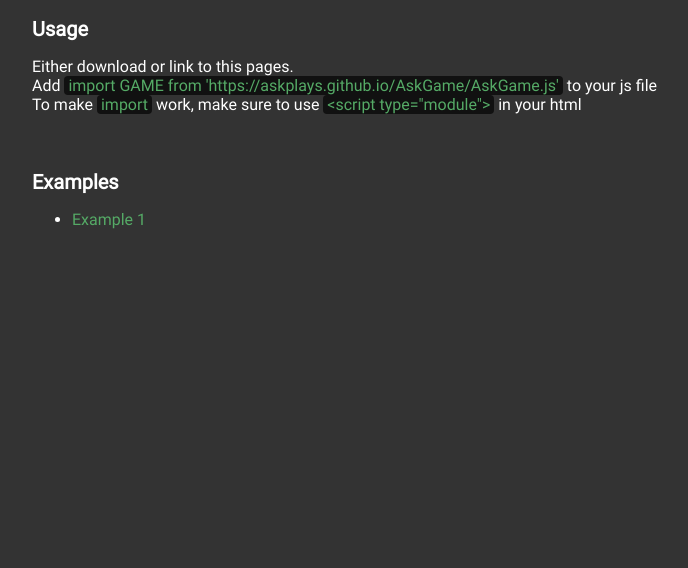
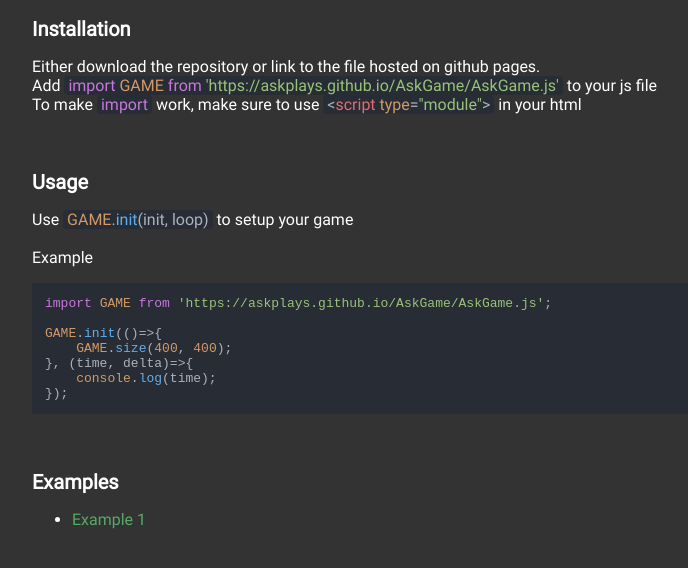
Before and after one commit to AskPlays/AskGame, a plain HTML site: page index.html in a window 1280 px wide. Shown: the part 90-658 px from the top of the page, without its empty margins (88-776 px from the left). Drawn offline with nearby package versions, Linux system fonts and the light colour scheme.

Commit message:
page with syntax highlighting

```diff
--- a/index.html
+++ b/index.html
@@ -3,17 +3,43 @@
 <head>
     <title>AskGame</title>
     <link href="./public/style.css" rel="stylesheet">
+    <link rel="stylesheet"
+      href="//cdnjs.cloudflare.com/ajax/libs/highlight.js/11.0.1/styles/atom-one-dark.min.css">
+    <script src="//cdnjs.cloudflare.com/ajax/libs/highlight.js/11.0.1/highlight.min.js"></script>
+    <script src="https://code.jquery.com/jquery-3.6.0.min.js" integrity="sha256-/xUj+3OJU5yExlq6GSYGSHk7tPXikynS7ogEvDej/m4=" crossorigin="anonymous"></script>
+    <script>
+      $(document).ready(function() {
+        $('span.code, pre code').each(function(i, block) {
+          hljs.highlightElement(block);
+        });
+      });
+    </script>
 </head>
 <body>
     <div class="content">
         <div class="title">AskGame</div>
         <div class="group">
+            <span class="group-header">Installation</span>
+            <p>
+                Either download the repository or link to the file hosted on github pages.<br>
+                Add <span class="code language-js">import GAME from 'https://askplays.github.io/AskGame/AskGame.js'</span> to your js file<br/>
+                To make <span class="code language-js">import</span> work, make sure to use
+                <span class="code language-html">&lt;script type="module"&gt;</span> in your html
+            </p>
+        </div>
+        <div class="group">
             <span class="group-header">Usage</span>
             <p>
-                Either download or link to this pages.<br>
-                Add <span class="code">import GAME from 'https://askplays.github.io/AskGame/AskGame.js'</span> to your js file<br/>
-                To make <span class="code">import</span> work, make sure to use
-                <span class="code">&lt;script type="module"&gt;</span> in your html
+                Use <span class="code language-js">GAME.init(init, loop)</span> to setup your game<br/><br/>
+                Example <br>
+                <pre class="language-js"><code>import GAME from 'https://askplays.github.io/AskGame/AskGame.js';
+
+GAME.init(()=>{
+    GAME.size(400, 400);
+}, (time, delta)=>{
+    console.log(time);
+});
+</code></pre>
             </p>
         </div>
         <div class="group">
--- a/public/style.css
+++ b/public/style.css
@@ -13,9 +13,18 @@ a {
 
 span.code {
 	border-radius: 4px;
-	background-color: #111;
 	padding: 0px 4px;
-	color: #5a6;
+}
+
+.inline{
+	display: inline-block;
+	margin:0px;
+}
+
+.inline code.hljs {
+	display: inline-block;
+	border-radius: 4px;
+	padding: 0px 4px;
 }
 
 .group-header {
```
